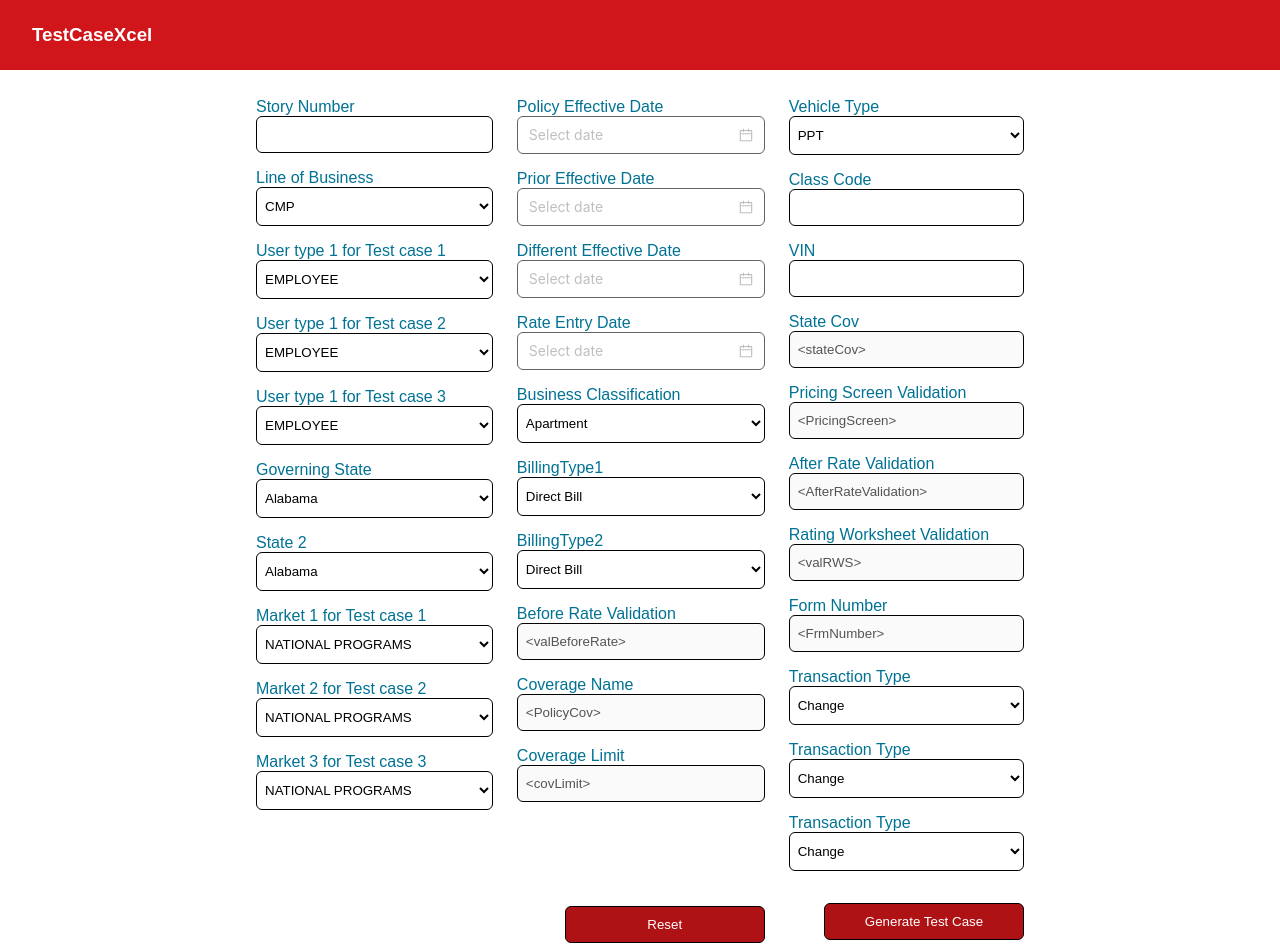
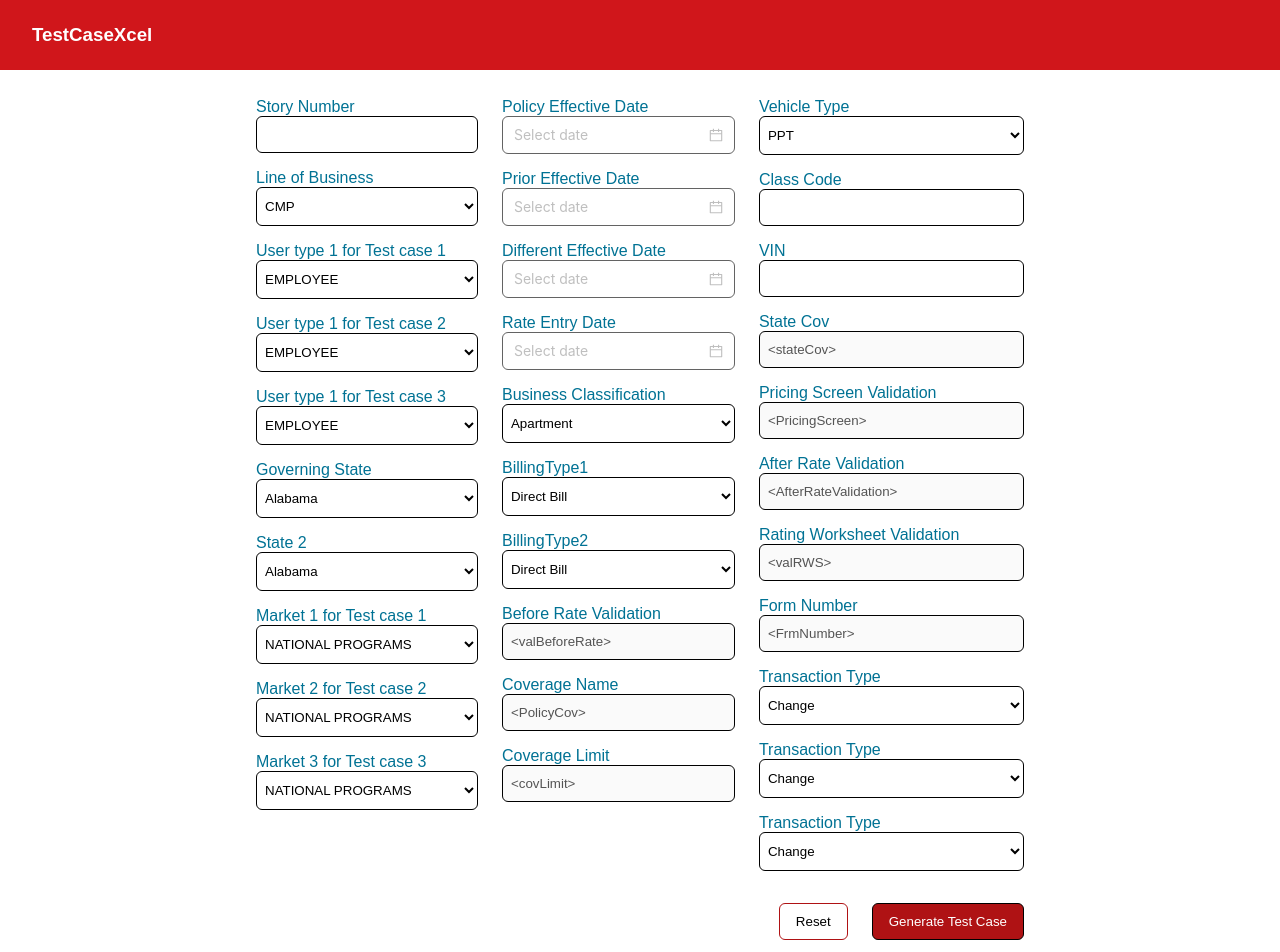
Before and after one commit to Mnak256/acn-excel-to-web, a Next.js app: page /test-data in a window 1280 px wide. Shown: the top 952 px of the page. Built offline with nearby package versions, Linux system fonts and the light colour scheme.

Commit message:
Fix button layout

```diff
--- a/src/app/globals.css
+++ b/src/app/globals.css
@@ -52,11 +52,34 @@ select {
   padding-inline: 4px;
 }
 
-button, input[type="submit"], input[type="reset"] {
-  min-width: 200px;
+button, input[type="submit"] {
+  padding-inline: 16px;
   background-color: #af1214;
   color: white;
   cursor: pointer;
+}
+
+input[type="reset"] {
+  padding-inline: 16px;
+  cursor: pointer;
+}
+
+.secondaryButton {
+  background-color: #ffffff;
+  color: black;
+  border: 1px solid #af1214;
+}
+
+.secondaryButton:hover {
+  background-color: #dddddd;
+  color: black;
+  border: 1px solid #851113;
+}
+
+.secondaryButton:active {
+  background-color: #757575;
+  color: white;
+  border: 1px solid #4e0c0d;
 }
 
 button:hover, button, input[type="submit"]:hover {
--- a/src/app/test-data/page.js
+++ b/src/app/test-data/page.js
@@ -20,7 +20,6 @@ export default function InputForm() {
           .map((input) => ({ [`${input.name}`]: input.value }))
           .reduce((acc, input) => ({ ...acc, ...input }), {});
         setFormData(values);
-        //console.log("Form Data:", values);
         downloadFile(values);
         event.preventDefault();
       }}
@@ -30,7 +29,12 @@ export default function InputForm() {
           <label htmlFor="StoryNumber" className={styles.label}>
             Story Number
           </label>
-          <input type="text" id="StoryNumber" name="StoryNumber" className={styles.input} />
+          <input
+            type="text"
+            id="StoryNumber"
+            name="StoryNumber"
+            className={styles.input}
+          />
 
           <label htmlFor="LoBus" className={styles.label}>
             Line of Business
@@ -120,7 +124,11 @@ export default function InputForm() {
           <label htmlFor="BillingType1" className={styles.label}>
             BillingType1
           </label>
-          <select id="BillingType1" name="BillingType1" className={styles.select}>
+          <select
+            id="BillingType1"
+            name="BillingType1"
+            className={styles.select}
+          >
             <option value="Direct Bill">Direct Bill</option>
             <option value="Trav Pay">Trav Pay</option>
             <option value="Agency Bill Yearly">Agency Bill Yearly</option>
@@ -136,7 +144,11 @@ export default function InputForm() {
           <label htmlFor="BillingType2" className={styles.label}>
             BillingType2
           </label>
-          <select id="BillingType1" name="BillingType2" className={styles.select}>
+          <select
+            id="BillingType1"
+            name="BillingType2"
+            className={styles.select}
+          >
             <option value="Direct Bill">Direct Bill</option>
             <option value="Trav Pay">Trav Pay</option>
             <option value="Agency Bill Yearly">Agency Bill Yearly</option>
@@ -181,13 +193,6 @@ export default function InputForm() {
             name="CoverageLimit"
             value="<covLimit>"
           />
-          <br />
-          <br />
-          <br />
-          <br />
-          <label className={styles.buttonContainer}>
-            <input type="reset" value="Reset" />
-          </label>
         </div>
         <div className={styles.flex}>
           <label htmlFor="VehicleType" className={styles.label}>
@@ -211,12 +216,22 @@ export default function InputForm() {
           <label htmlFor="ClassCode" className={styles.label}>
             Class Code
           </label>
-          <input type="text" id="ClassCode" name="ClassCode" className={styles.input} />
+          <input
+            type="text"
+            id="ClassCode"
+            name="ClassCode"
+            className={styles.input}
+          />
 
           <label htmlFor="VINNum" className={styles.label}>
             VIN
           </label>
-          <input type="text" id="VINNum" name="VINNum" className={styles.input} />
+          <input
+            type="text"
+            id="VINNum"
+            name="VINNum"
+            className={styles.input}
+          />
 
           <label htmlFor="stateCov" className={styles.label}>
             State Cov
@@ -287,9 +302,10 @@ export default function InputForm() {
             id="subTransactionType3"
             label="Transaction Type"
           />
-          <label className={styles.buttonContainer}>
+          <div className={styles.buttonContainer}>
+            <input type="reset" value="Reset" className="secondaryButton" />
             <input type="submit" value="Generate Test Case" />
-          </label>
+          </div>
         </div>
       </div>
     </form>
--- a/src/app/test-data/page.module.css
+++ b/src/app/test-data/page.module.css
@@ -17,6 +17,9 @@
 }
 
 .buttonContainer {
+  display: flex;
+  justify-content: flex-end;
+  gap: 24px;
   margin-block-start: 32px;
   text-align: right;
 }
```
